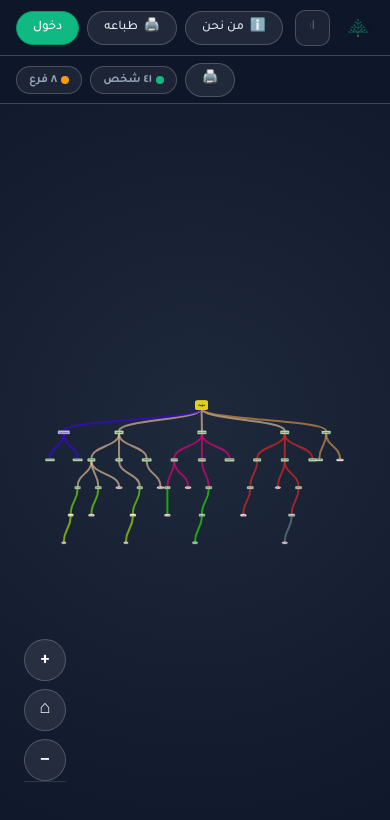
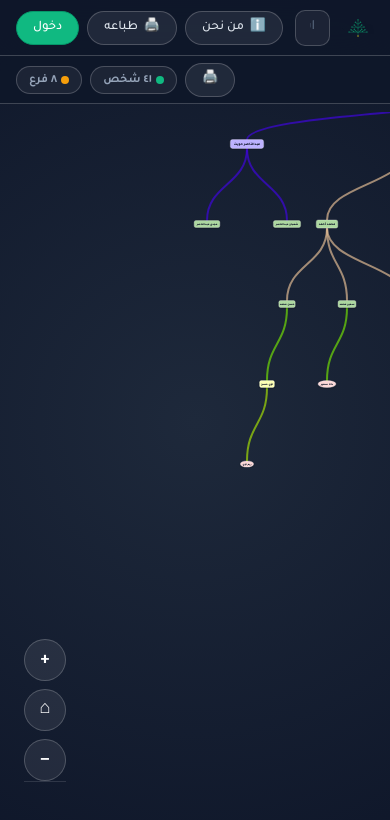
Before and after one commit to magwait1-boop/hewaittree, a Next.js app: page / in a window 390 px wide. Shown: the top 820 px of the page. Built offline with nearby package versions, Linux system fonts and the light colour scheme; no server answers; the database is empty.

Commit message:
fix: total overhaul of mobile pinch zoom without preventDefault

```diff
--- a/src/app/components/FamilyTreeClient.tsx
+++ b/src/app/components/FamilyTreeClient.tsx
@@ -1,5 +1,5 @@
 'use client';
-import React, { useState, useEffect, useCallback, useRef, useMemo } from 'react';
+import React, { Component, type ErrorInfo, type ReactNode, useState, useEffect, useCallback, useRef, useMemo } from 'react';
 import dynamic from 'next/dynamic';
 import { MOCK_PERSONS, DEFAULT_SETTINGS, LOCAL_SETTINGS_PENDING_KEY, SYSTEM_USERS, buildChildrenMap, buildPersonMap, buildNameIndex, searchPersons, normalizeSettings, type Person, type PendingRequest, type AppSettings,  } from '@/lib/familyData';
 import {
@@ -44,6 +44,41 @@ export interface ViewState {
   scale: number;
 }
 
+function sanitizeView(view: ViewState): ViewState {
+  const safeZoom = Math.min(Math.max(Number.isFinite(view.scale) ? view.scale : 1, 0.2), 3.0);
+  const safePanX = Number.isFinite(view.x) ? Math.round(view.x) : 0;
+  const safePanY = Number.isFinite(view.y) ? Math.round(view.y) : 0;
+  return { x: safePanX, y: safePanY, scale: safeZoom };
+}
+
+interface CanvasErrorBoundaryProps {
+  children: ReactNode;
+  onError: () => void;
+}
+
+interface CanvasErrorBoundaryState {
+  hasError: boolean;
+}
+
+class CanvasErrorBoundary extends Component<CanvasErrorBoundaryProps, CanvasErrorBoundaryState> {
+  state: CanvasErrorBoundaryState = { hasError: false };
+
+  static getDerivedStateFromError(): CanvasErrorBoundaryState {
+    return { hasError: true };
+  }
+
+  componentDidCatch(_error: Error, _info: ErrorInfo) {
+    this.props.onError();
+  }
+
+  render() {
+    if (this.state.hasError) {
+      return <div className="h-full w-full" role="status" aria-label="جارٍ استعادة عرض الشجرة" />;
+    }
+    return this.props.children;
+  }
+}
+
 export interface CurrentUser {
   username: string;
   role: 'admin' | 'supervisor';
@@ -53,6 +88,18 @@ export default function FamilyTreeClient() {
   const [persons, setPersons] = useState<Person[]>([]);
   const [settings, setSettings] = useState<AppSettings>(DEFAULT_SETTINGS);
   const [view, setView] = useState<ViewState>({ x: 0, y: 0, scale: 0.18 });
+  const [canvasRecoveryKey, setCanvasRecoveryKey] = useState(0);
+  const canvasRecoveryAttempted = useRef(false);
+  const setSafeView = useCallback<React.Dispatch<React.SetStateAction<ViewState>>>((next) => {
+    setView(current => sanitizeView(typeof next === 'function' ? next(current) : next));
+  }, []);
+  const recoverCanvas = useCallback(() => {
+    setSafeView({ x: 0, y: 0, scale: 1 });
+    if (!canvasRecoveryAttempted.current) {
+      canvasRecoveryAttempted.current = true;
+      setCanvasRecoveryKey(key => key + 1);
+    }
+  }, [setSafeView]);
   const [currentUser, setCurrentUser] = useState<CurrentUser | null>(null);
   const [sidebarNodeId, setSidebarNodeId] = useState<string | null>(null);
   const [searchQuery, setSearchQuery] = useState('');
@@ -317,8 +364,8 @@ export default function FamilyTreeClient() {
     const s = Math.min(scaleX, scaleY, 0.5);
     const midX = (minX + maxX) / 2;
     const midY = (minY + maxY) / 2;
-    setView({ x: W / 2 - midX * s, y: H / 2 - midY * s, scale: s });
-  }, [persons]);
+    setSafeView({ x: W / 2 - midX * s, y: H / 2 - midY * s, scale: s });
+  }, [persons, setSafeView]);
 
   const centerOnNode = useCallback((id: string) => {
     const p = personMap.get(id);
@@ -326,8 +373,8 @@ export default function FamilyTreeClient() {
     const W = typeof window !== 'undefined' ? window.innerWidth : 1440;
     const H = typeof window !== 'undefined' ? window.innerHeight - 120 : 800;
     const s = 1.3;
-    setView({ x: W / 2 - p.manualX * s, y: H / 2 - p.manualY * s, scale: s });
-  }, [personMap]);
+    setSafeView({ x: W / 2 - p.manualX * s, y: H / 2 - p.manualY * s, scale: s });
+  }, [personMap, setSafeView]);
 
   const handleSearch = useCallback((query: string) => {
     setSearchQuery(query);
@@ -373,9 +420,10 @@ export default function FamilyTreeClient() {
     setShowNodeModal(true);
   }, [currentUser, personMap]);
 
-  const handleZoom = useCallback((factor: number) => {
-    setView(v => ({ ...v, scale: Math.max(0.05, Math.min(3, v.scale * factor)) }));
-  }, []);
+  const handleZoomChange = useCallback((zoom: number) => {
+    if (!Number.isFinite(zoom)) return;
+    setSafeView(v => ({ ...v, scale: zoom }));
+  }, [setSafeView]);
 
   const handleFitToView = useCallback(() => {
     if (persons.length === 0) return;
@@ -388,8 +436,8 @@ export default function FamilyTreeClient() {
     const s = Math.min((W - 100) / (maxX - minX || 1), (H - 100) / (maxY - minY || 1), 0.5);
     const midX = (minX + maxX) / 2;
     const midY = (minY + maxY) / 2;
-    setView({ x: W / 2 - midX * s, y: H / 2 - midY * s, scale: s });
-  }, [persons]);
+    setSafeView({ x: W / 2 - midX * s, y: H / 2 - midY * s, scale: s });
+  }, [persons, setSafeView]);
 
   const handleLogin = useCallback((username: string, password: string): boolean => {
     const user = SYSTEM_USERS[username];
@@ -767,11 +815,12 @@ export default function FamilyTreeClient() {
       />
 
       {/* Tree Canvas */}
-      <div className="absolute inset-0 pt-[112px] tree-canvas-wrap">
+      <div className="absolute inset-0 pt-[112px] tree-canvas-wrap touch-none" style={{ touchAction: 'none' }}>
+        <CanvasErrorBoundary key={canvasRecoveryKey} onError={recoverCanvas}>
           <TreeCanvas
             persons={persons}
             view={view}
-          setView={setView}
+            setView={setSafeView}
             settings={settings}
             searchMatches={searchMatches}
             selectedIds={selectedIds}
@@ -792,6 +841,7 @@ export default function FamilyTreeClient() {
             isPrinting={isPrinting}
             onPrintDone={() => setIsPrinting(false)}
           />
+        </CanvasErrorBoundary>
       </div>
 
       {/* Sidebar */}
@@ -815,7 +865,7 @@ export default function FamilyTreeClient() {
       </div>
 
       {/* Zoom Controls */}
-      <ZoomControls onZoomIn={() => handleZoom(1.2)} onZoomOut={() => handleZoom(0.8)} onFit={handleFitToView} />
+      <ZoomControls zoom={view.scale} onZoomChange={handleZoomChange} onFit={handleFitToView} />
 
       {/* Modals */}
       {showAuthModal && (
--- a/src/app/components/TreeCanvas.tsx
+++ b/src/app/components/TreeCanvas.tsx
@@ -95,21 +95,17 @@ export default function TreeCanvas({
     return () => window.removeEventListener('resize', update);
   }, []);
 
-  // Cancel browser pinch gestures through a native non-passive listener.
+  // Keep wheel zoom local to the canvas. Touch gestures are handled by pointer
+  // events and CSS touch-action, without canceling touch events in JavaScript.
   useEffect(() => {
     const el = svgRef.current;
     if (!el) return;
 
-    const preventBrowserPinch = (e: TouchEvent) => {
-      if ('touches' in e && e.touches.length === 2 && e.cancelable) e.preventDefault();
-    };
     const preventDefaultWheel = (e: WheelEvent) => { if (e.cancelable) e.preventDefault(); };
 
-    el.addEventListener('touchmove', preventBrowserPinch, { passive: false });
     el.addEventListener('wheel', preventDefaultWheel, { passive: false });
 
     return () => {
-      el.removeEventListener('touchmove', preventBrowserPinch);
       el.removeEventListener('wheel', preventDefaultWheel);
     };
   }, []);
@@ -183,7 +179,7 @@ export default function TreeCanvas({
       const factor = e.deltaY > 0 ? 0.9 : 1.1;
       const rawScale = currentScale * factor;
       if (!Number.isFinite(rawScale)) return { x: currentX, y: currentY, scale: currentScale };
-      const ns = Math.max(0.15, Math.min(3, rawScale));
+      const ns = Math.max(0.2, Math.min(3, rawScale));
       const x = clientX - xs * ns;
       const y = clientY - ys * ns;
       return Number.isFinite(x) && Number.isFinite(y) ? { x, y, scale: ns } : { x: currentX, y: currentY, scale: currentScale };
@@ -204,7 +200,7 @@ export default function TreeCanvas({
       const dx = pts[1].x - pts[0].x;
       const dy = pts[1].y - pts[0].y;
       const initialPinchDist = Math.hypot(dx, dy);
-      lastPinchDist.current = initialPinchDist > 5 ? initialPinchDist : null;
+      lastPinchDist.current = initialPinchDist >= 10 ? initialPinchDist : null;
       lastPinchMid.current = {
         x: (pts[0].x + pts[1].x) / 2,
         y: (pts[0].y + pts[1].y) / 2,
@@ -269,7 +265,14 @@ export default function TreeCanvas({
       };
 
       const lastDist = lastPinchDist.current;
-      if (lastDist !== null && lastDist >= 5 && dist > 5 && lastPinchMid.current !== null) {
+      const prevDistance = lastDist;
+      const currentDistance = dist;
+      if (!prevDistance || prevDistance < 10 || currentDistance < 10) {
+        lastPinchDist.current = dist;
+        lastPinchMid.current = mid;
+        return;
+      }
+      if (lastPinchMid.current !== null) {
         const rect = svgRef.current?.getBoundingClientRect();
         if (rect) {
           const cx = mid.x - rect.left;
@@ -284,7 +287,7 @@ export default function TreeCanvas({
             const ys = (cy - currentY) / currentScale;
             const rawScale = currentScale * ratio;
             if (!Number.isFinite(rawScale)) return { x: currentX, y: currentY, scale: currentScale };
-            const ns = Math.max(0.15, Math.min(3, rawScale));
+            const ns = Math.max(0.2, Math.min(3, rawScale));
             const pmx = mid.x - lastPinchMid.current!.x;
             const pmy = mid.y - lastPinchMid.current!.y;
             const x = cx - xs * ns + pmx;
@@ -480,10 +483,10 @@ export default function TreeCanvas({
     };
   }, [isPrinting, canvasSize.w, canvasSize.h]);
 
-  const safeZoom = Number.isFinite(view.scale) && view.scale > 0 ? view.scale : 1;
-  const safeX = Number.isFinite(view.x) ? view.x : 0;
-  const safeY = Number.isFinite(view.y) ? view.y : 0;
-  const transform = `translate(${safeX}, ${safeY}) scale(${safeZoom})`;
+  const safeZoom = Math.min(Math.max(Number.isFinite(view.scale) ? view.scale : 1, 0.2), 3.0);
+  const safePanX = Number.isFinite(view.x) ? Math.round(view.x) : 0;
+  const safePanY = Number.isFinite(view.y) ? Math.round(view.y) : 0;
+  const transformStr = `translate(${safePanX}, ${safePanY}) scale(${safeZoom})`;
 
   return (
     <svg
@@ -525,7 +528,7 @@ export default function TreeCanvas({
         style={{ cursor: 'default' }}
       />
 
-      <g transform={transform}>
+      <g transform={transformStr}>
         {/* Edges */}
         <g>
           {visibleEdges.map(child => {
--- a/src/app/components/ZoomControls.tsx
+++ b/src/app/components/ZoomControls.tsx
@@ -2,20 +2,25 @@
 import React from 'react';
 
 interface Props {
-  onZoomIn: () => void;
-  onZoomOut: () => void;
+  zoom: number;
+  onZoomChange: (zoom: number) => void;
   onFit: () => void;
 }
 
-export default function ZoomControls({ onZoomIn, onZoomOut, onFit }: Props) {
+function clampZoom(value: number) {
+  return Math.min(Math.max(Number.isFinite(value) ? value : 1, 0.2), 3);
+}
+
+export default function ZoomControls({ zoom, onZoomChange, onFit }: Props) {
+  const safeZoom = clampZoom(zoom);
   return (
     <div
       className="no-print absolute bottom-6 left-6 flex flex-col gap-2 z-20 border-t-0 mt-0 mb-[38px] pt-0 border-b"
       style={{ direction: 'ltr' }}>
 
-      <button onClick={onZoomIn} className="zoom-btn" aria-label="تكبير" title="تكبير">+</button>
+      <button onClick={() => onZoomChange(clampZoom(safeZoom * 1.2))} className="zoom-btn" aria-label="تكبير" title="تكبير">+</button>
       <button onClick={onFit} className="zoom-btn text-sm" aria-label="ملاءمة الشاشة" title="ملاءمة الشاشة">⌂</button>
-      <button onClick={onZoomOut} className="zoom-btn" aria-label="تصغير" title="تصغير">−</button>
+      <button onClick={() => onZoomChange(clampZoom(safeZoom / 1.2))} className="zoom-btn" aria-label="تصغير" title="تصغير">−</button>
     </div>);
 
 }
```
Lines whose indentation alone changed are shown as unchanged.
